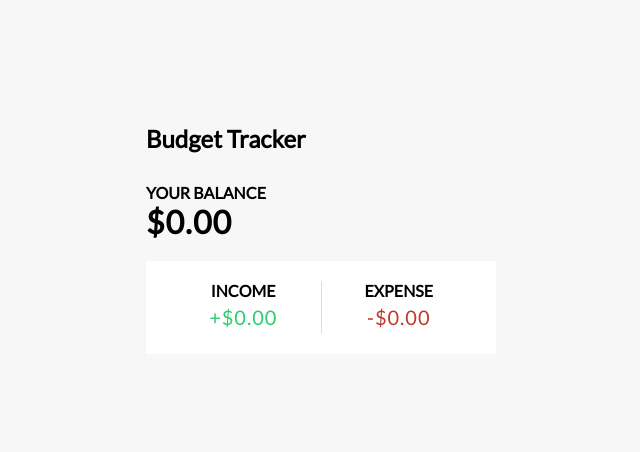
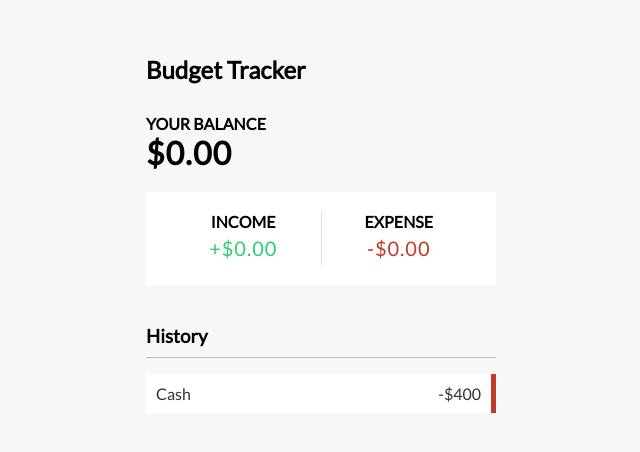
Before and after one commit to JacobDangCS/budget-tracker, a React (Create React App) app: page / in a window 1280 px wide. Shown: the part 156-608 px from the top of the page, without its empty margins (319-959 px from the left). Built offline with nearby package versions, Linux system fonts and the light colour scheme.

Commit message:
history component added

```diff
--- a/src/App.js
+++ b/src/App.js
@@ -2,6 +2,7 @@
 import { Header } from './components/Header';
 import { Balance } from './components/Balance';
 import { IncomeBudget } from './components/IncomeBudget';
+import { TransList } from './components/TransList';
 
 function App() {
   return (
@@ -10,6 +11,7 @@
       <div className="container">
         <Balance />
         <IncomeBudget />
+        <TransList />
       </div>
     </div>
   );
--- /dev/null
+++ b/src/components/TransList.js
@@ -0,0 +1,14 @@
+import React from 'react'
+
+export const TransList = () => {
+  return (
+    <>
+    <h3>History</h3>
+      <ul id="list" class="list">
+        <li class="minus">
+          Cash <span>-$400</span><button class="delete-btn">x</button>
+        </li>
+      </ul>
+    </>
+  )
+}
```
